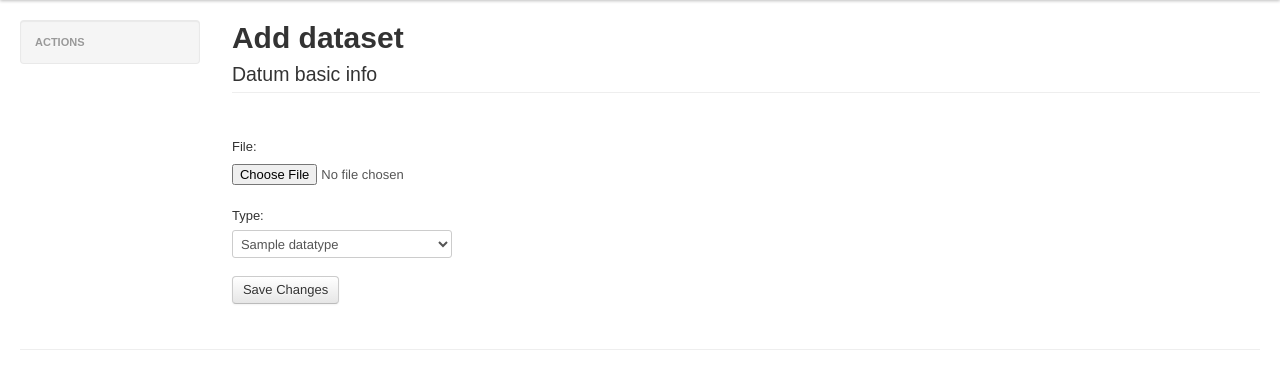
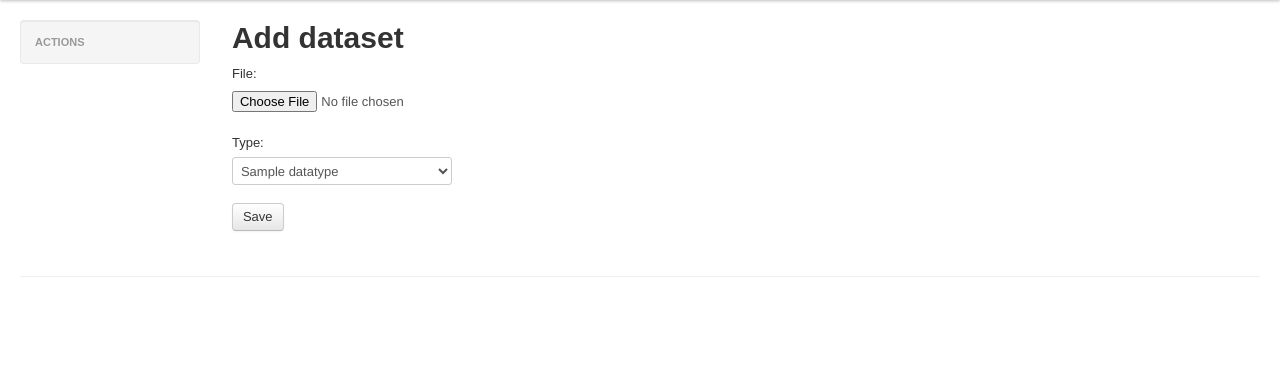
Before and after one commit to rafaelolg/visiondataset, a Django app: page /dataset/1/datum/create/ in a window 1280 px wide. Shown: the part 40-429 px from the top of the page. Run offline with Django 3.2, Linux system fonts and the light colour scheme; a user stored in the database is signed in; tables that the repository leaves empty hold one stand-in row (values such as "Sample post"); parts of the project's set-up code (start-up, migrations or seed data) failed here and were passed over; some libraries are stand-ins or nearby versions.

Commit message:
fix css classes

```diff
--- a/visiondataset/datasets/templates/datasets/datum_form_snippet.html
+++ b/visiondataset/datasets/templates/datasets/datum_form_snippet.html
@@ -3,15 +3,19 @@
 <form class="form-vertical" enctype="multipart/form-data" action="{% url datasets_datum_create dataset_id=dataset_id%}" method="post">
     {% csrf_token %}
     <fieldset>
-        <legend>{%trans "Datum basic info"%}</legend>
         {% for field in form %}
         <div class="control-group">
             <div class="controls">
-                <label class="control-label">{{ field.label_tag }}</label>
-                {{ field }}
-                {{ field.errors }}
+                <label class="control-label"></label>
             </div>
         </div>
+        <div class="control-group">
+            {{ field.label_tag }}
+            <div class="controls">
+                {{ field }}
+                <span class="help-inline">{{ field.errors }}</span>
+            </div>
+          </div>
     {% endfor %}
-    <p><input type="submit" value="{%trans "Save Changes"%}" class="btn"/></p>
+    <p><input type="submit" value="{%trans "Save"%}" class="btn"/></p>
 </form>
```
